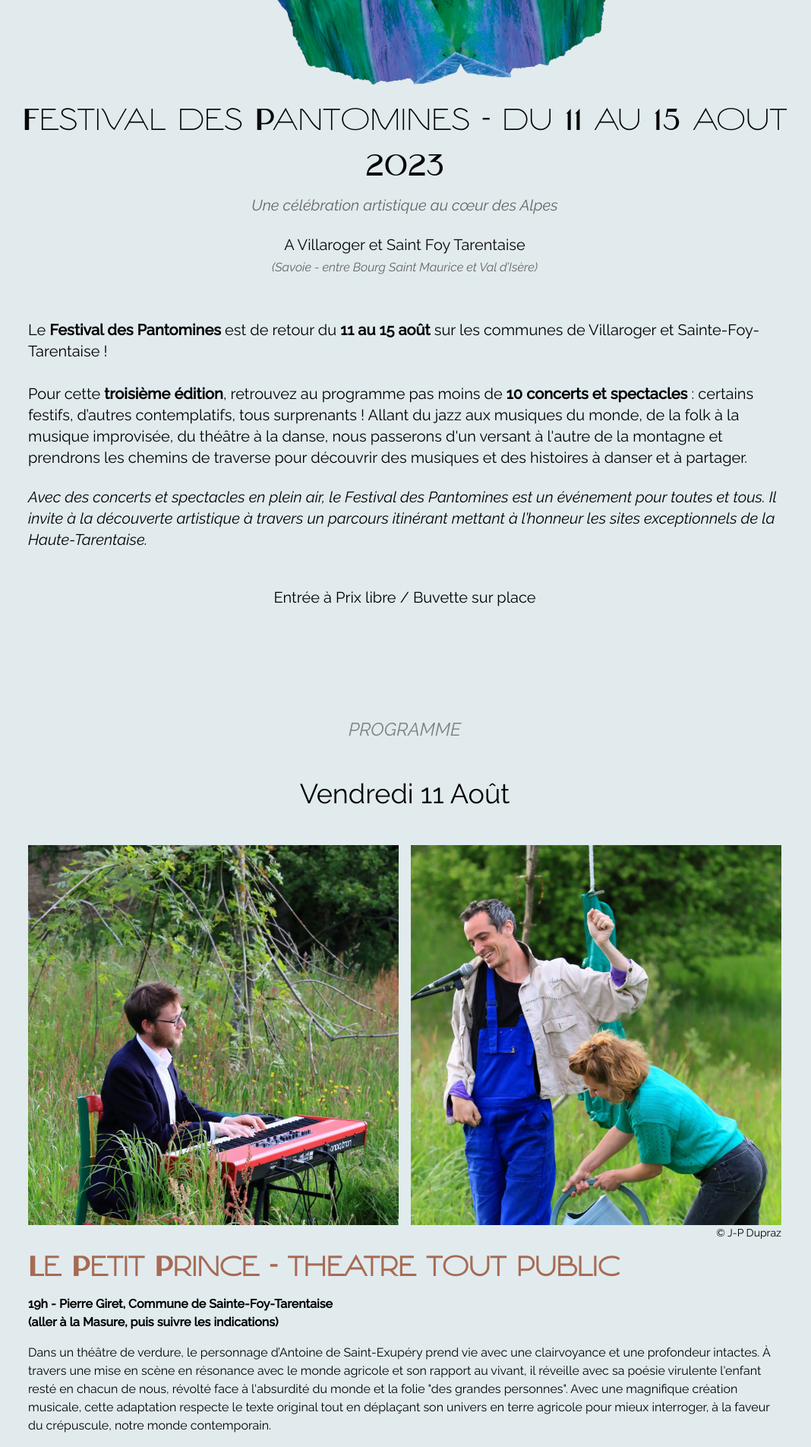
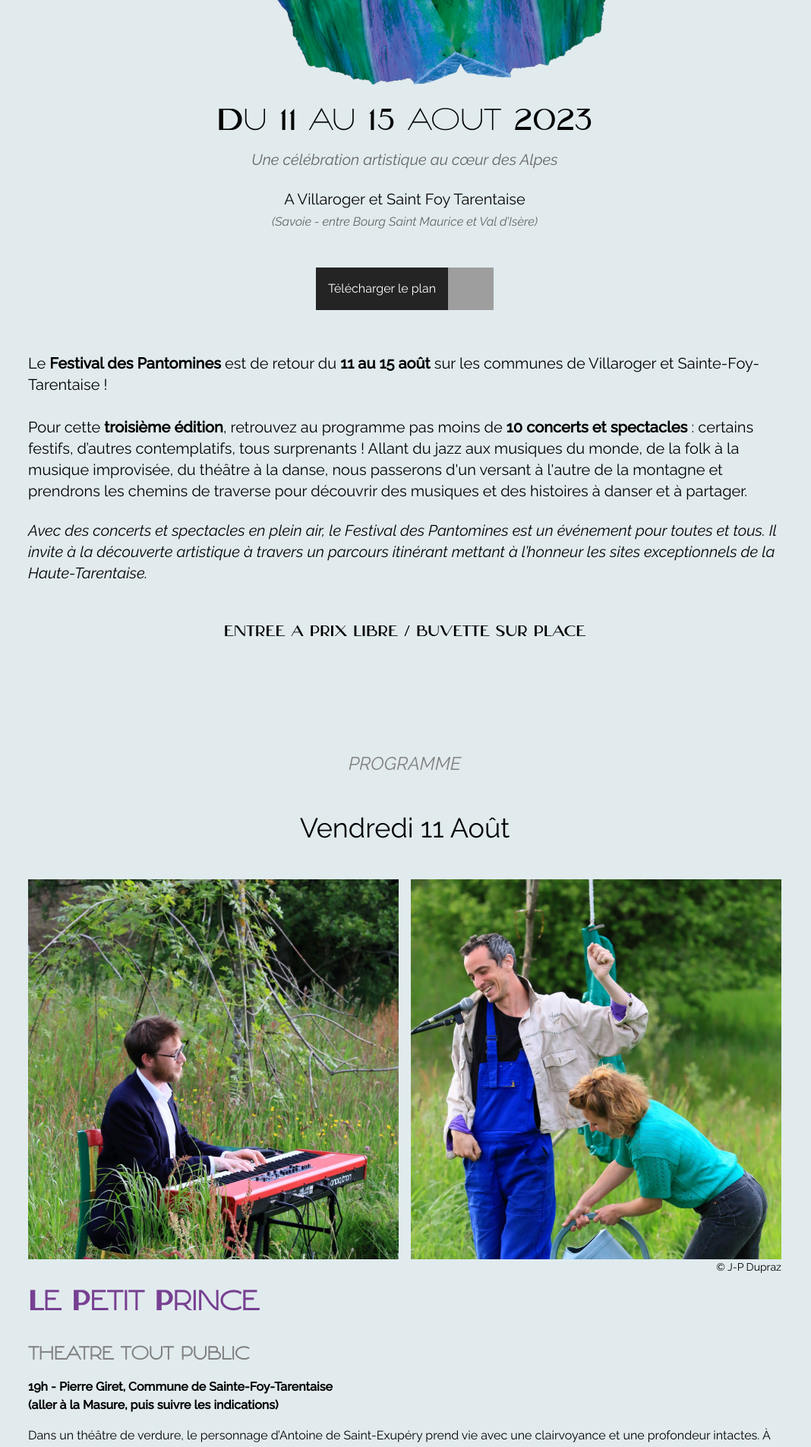
Before and after one commit to samueleyre/mineurdefond, a Next.js app: page /festival-des-pantomines in a window 1280 px wide. Shown: the part 680-2584 px from the top of the page at 76% size, without its empty margins (107-1175 px from the left). Built offline with nearby package versions, Linux system fonts and the light colour scheme; grey boxes are pictures that could not be loaded.

Commit message:
2023 modifs

```diff
--- a/components/festival/festival-event-v2.component.js
+++ b/components/festival/festival-event-v2.component.js
@@ -4,8 +4,10 @@ export default function FestivalEventV2Component(
     image=null,
     second_image=null,
     title,
+    subtitle = null,
     title_font = "font-amatic",
     title_color = "black",
+    subtitle_color = "grey",
     title_capital = "capitalize",
     place_and_time = null,
     actors = null,
@@ -62,6 +64,10 @@ export default function FestivalEventV2Component(
             <a href={link} target={newPage ? "_blank" : "_self"} rel="noreferrer" style={link ? {cursor: "pointer"} : {cursor: "default"}}>
                 <h5 className={"text-4xl pt-4 pb-4 font-bold " + title_font} style={{color: title_color}}>{title}</h5>
             </a>
+            { subtitle ?
+              <h6 className={"text-2xl pt-4 pb-4 font-bold " + title_font} style={{color: subtitle_color}}>{subtitle}</h6>
+              : ""
+            }
             { place_and_time ?
                 <p className="font-bold" dangerouslySetInnerHTML={{__html: place_and_time}}></p>
                 : ""
--- a/components/home/home-main.component.js
+++ b/components/home/home-main.component.js
@@ -91,7 +91,7 @@ export default function HomeMainComponent() {
                     <div style={{paddingTop: "10rem"}} className="text-5xl pl-10 pr-10 text-white pb-10">
                         <a className="font-cameo text-fest2023" href="/festival-des-pantomines">
                             <div style={{width: "300px"}}>
-                                Festival des Pantomines
+                                FESTIVAL DES PANTOMINES
                             </div>
                         </a>
                         <div className="mt-10">
--- a/pages/festival-des-pantomines.js
+++ b/pages/festival-des-pantomines.js
@@ -14,7 +14,7 @@ function FestivalDesPantomines() {
         </ProjectRockComponent>
         <ProjectLayoutComponent bgColor="#e1ebee" >
             <h1 className="font-cameo text-5xl pt-2 mb-2 text-center" style={{color: "#050505"}}>
-                Festival des Pantomines - du 11 au 15 août 2023
+                Du 11 au 15 août 2023
             </h1>
             <p className="text-xl mb-6 text-center italic" style={{color: "#656565"}}>
                 Une célébration artistique au cœur des Alpes
@@ -26,6 +26,13 @@ function FestivalDesPantomines() {
                 (Savoie - entre Bourg Saint Maurice et Val d’Isère)
             </p>
 
+            <div className="p-6 justify-center flex m-auto w-full">
+                <a className="justify-center flex" href="/documents/plan2023.pdf" target="_blank" rel="noreferrer">
+                    <span className="p-4"
+                          style={{backgroundColor: "#242424", color: "white"}}>Télécharger le plan</span>
+                    <img width="60px" src="/images/plan.webp" alt="le plan du festival"/>
+                </a>
+            </div>
 
             <p className="text-xl pt-8 mb-6 pl-4 pr-4">
                 Le <b>Festival des Pantomines</b> est de retour du <b>11 au 15 août</b> sur les communes de Villaroger et Sainte-Foy-Tarentaise !
@@ -36,7 +43,7 @@ function FestivalDesPantomines() {
                 Avec des concerts et spectacles en plein air, le Festival des Pantomines est un événement pour toutes et tous. Il invite à la découverte artistique à travers un parcours itinérant mettant à l’honneur les sites exceptionnels de la Haute-Tarentaise.
             </p>
             <p className="text-xl mb-8 pl-4 pr-4 text-center">
-                <span className="pl-2 pr-2">Entrée à Prix libre / Buvette sur place </span><br/>
+                <span className="pl-2 pr-2 font-cameo">ENTREE A PRIX LIBRE / BUVETTE SUR PLACE </span><br/>
             </p>
             <br/>
             <br/>
@@ -49,10 +56,12 @@ function FestivalDesPantomines() {
                 <FestivalEventV2Component
                     image="petit_prince_2.jpg"
                     second_image="petit_prince_1.jpg"
-                    title="Le Petit Prince - théâtre tout public"
+                    title="Le Petit Prince"
+                    subtitle="théâtre tout public"
+                    subtitle_color="grey"
                     title_capital="small"
                     title_font="font-cameo"
-                    title_color="#a76a53"
+                    title_color="#774091"
                     place_and_time="19h - Pierre Giret, Commune de Sainte-Foy-Tarentaise <br> (aller à la Masure, puis suivre les indications)"
                     actors="Emile Bailly et Pauline Drach, jeu ; Benjamin Groetzinger (Compagnie Démembrée), mise en scène ; Tom Georgel, création musicale"
                     description={"Dans un théâtre de verdure, le personnage d’Antoine de Saint-Exupéry prend vie avec une clairvoyance et une profondeur intactes. À travers une mise en scène en résonance avec le monde agricole et son rapport au vivant, il réveille avec sa poésie virulente l'enfant resté en chacun de nous, révolté face à l'absurdité du monde et la folie \"des grandes personnes\". Avec une magnifique création musicale, cette adaptation respecte le texte original tout en déplaçant son univers en terre agricole pour mieux interroger, à la faveur du crépuscule, notre monde contemporain."}
@@ -69,9 +78,9 @@ function FestivalDesPantomines() {
 
                 <FestivalEventV2Component
                     image="balade.webp"
-                    title="Balade guidée et contée"
+                    title="Balade Guidée et Contée"
                     title_font="font-cameo"
-                    title_color="#a76a53"
+                    title_color="#774091"
                     place_and_time="10h : départ de l'office du tourisme de la Station de Sainte-Foy-Tarentaise"
                     description="Joignez-vous à une randonnée originale face aux glaciers ! Notre guide de montagne
 nous emmènera à la rencontre de deux habitants de la région pour découvrir d’étonnantes
@@ -85,13 +94,14 @@ histoires locales.
                 />
                 <FestivalEventV2Component
                         image="papanosh.webp"
-                        title="Le bal de Papanosh - concert festif"
+                        title="Le Bal de Papanosh"
+                        subtitle={"concert festif"}
                         title_font="font-cameo"
                         title_color="#a76a53"
-                        place_and_time="Salle polyvalente de Planjo à Sainte-Foy-Tarentaise <br><br> 19h ouverture et initiation danse, 20h début du concert <br> Restauration sur place"
+                        place_and_time="Salle polyvalente de Planjo à Sainte-Foy-Tarentaise <br><br> 19h ouverture et initiation danse, 21h début du concert <br> Restauration sur place"
                         musique_style="jazz d’aujourd’hui avec Robinson Khoury (trombone), Mark Priore (piano), Pierre Tereygeol (guitares), Etienne Renard (contrebasse), Elie Martin-Charrière (batterie)"
                         description="Voilà 17 ans que ce quintet rompu à l'exercice jazzistique et féru d'influences et d'imaginaires tous azimuts se régale à faire danser le public avec ses grooves entêtants, ses chansons mexicaines et ses tarentelles endiablées. Pour le bal des Pantomines, les cinq compères invitent Amélie Affagard, maîtresse à danser et magicienne aux mille voix qui nous entraînera toute la nuit dans sa ronde. C’est la promesse de lendemains qui chantent et de mollets qui crampent. Pour reprendre leur expression, attendez-vous à “un sacré gueuleton” !
-                        <br><br>Un temps d’initiation à des danses de groupe sera proposé avant le concert."
+                        <br><br>Un temps d’<b>initiation à des danses de groupe</b> sera proposé avant le concert."
                         actors="Quentin Ghomari, trompette et chant ; Raphaël Quenehen, saxophones et chant ; Sebastien Palis, accordéon, Rhodes, chant ; Thibault Cellier, contrebasse ; Jérémie Piazza, batterie et Amélie Affagard, chant et danse"
                         copyright={"Jacky Cellier"}
                         image_position="top"
@@ -104,7 +114,7 @@ histoires locales.
                     second_image="timothee.webp"
                     title="Louison Valette  x  Timothée Quost"
                     title_font="font-cameo"
-                    title_color="#a76a53"
+                    title_color="#774091"
                     place_and_time="16h30 - La Savinaz (commune de Villaroger)"
                     description="
                     <br>
@@ -124,9 +134,10 @@ histoires locales.
                 </p>
                 <FestivalEventV2Component
                     image="sonore_boreale.webp"
-                    title="Sonore Boréale - conte musical"
+                    title="Sonore Boréale"
+                    subtitle="conte musical"
                     title_font="font-cameo"
-                    title_color="#a76a53"
+                    title_color="#774091"
                     place_and_time="20h - La Gurraz (Commune de Villaroger)"
                     description="Percussionniste explorateur des instruments du monde entier, <b>Sylvain Lemêtre</b> s’est constitué une table de percussions offrant un panel de jeu illimité qu’il nourrit de sa pratique de l’improvisation. Dans ce spectacle, cet instrumentarium étonnant prend vie à travers des contes chimériques aussi bien parlés que percutés. Tambours brésiliens, chinois, malgaches, bois de tout feu, métaux d’Asie en cloches, en plaques, en tubes, en lames s’entremêlent et dialoguent avec les mots extraits du livre « La Funghimiracolette » d’Olivier Mellano. Ce solo intimiste, drôle et haut en couleur sonore, nous embarque dans un voyage fabuleux ! "
                     actors="Durée : 1h"
@@ -141,9 +152,10 @@ histoires locales.
             <div className="mobile:p-4 sm:pt-22 sm:pb-22 sm:pl-4 sm:pr-4 mb-24 flex flex-wrap justify-center">
                 <FestivalEventV2Component
                     image="vaguent.webp"
-                    title="Vaguent - musique contemplative"
+                    title="Vaguent"
+                    subtitle={"musique contemporaine"}
                     title_font="font-cameo"
-                    title_color="#a76a53"
+                    title_color="#774091"
                     place_and_time="16h - Le Champet, clairière des Îles <br> (accès depuis l'aire de chaînage située le long de la D902 entre Viclaire et Sainte-Foy)"
                     description="Aérienne et cyclique, la musique de Vaguent se nourrit de motifs minimalistes et de textures de son. Portant l’accent sur une musique résolument chambriste, le quintet joue avec les mélanges de timbres et façonne ainsi des espaces à l'intérieur desquels les repères sonores se troublent. Les formes étirées et brumeuses révèlent alors de somptueux paysages quand d’autres créent des refuges chaleureux où se blottir."
                     actors="Avec Axel Gaudron - bugle, organetta, composition ; Léa Ciechelski - saxophone alto, flûte alto ; Yurie Hu - violon, alto ; Thibaud Boustany - piano ; Adrien Desse - percussions, synthétiseur modulaire. "
@@ -153,9 +165,10 @@ histoires locales.
                 />
                 <FestivalEventV2Component
                     image="los_hermanos.webp"
-                    title="Los Hermanos Pouyé - musique argentine"
+                    title="Los Hermanos Pouyé"
+                    subtitle={"musique argentine"}
                     title_font="font-cameo"
-                    title_color="#a76a53"
+                    title_color="#774091"
                     place_and_time="20h - Le Champet, clairière des Îles <br> (accès depuis l'aire de chaînage située le long de la D902 entre Viclaire et Sainte-Foy)"
                     description="Les trois frères Franco-Argentins et leurs acolytes rapportent d’Amérique du sud des milongas et autres chansons traditionnelles. Passant d'une veine intimiste à des pièces résolument festives, ils les accompagnent de compositions originales avec lesquelles les rythmes latino-américains se parent de nouvelles couleurs. Formant un ensemble puissamment expressif, les six musiciens partagent leur passion avec une irrésistible générosité. Attendez-vous à un moment de fête et d’émotion unique !"
                     actors="Avec Thomas Pouyé - violon, Gaspar Pouyé - bandonéon, Jean Pouyé - guitare, Elie Delphin - violon, Louis Prado - contrebasse, Pablo Costadone - batterie."
@@ -167,9 +180,10 @@ histoires locales.
             <p className="p-6 text-4xl text-center">Mardi 15 Août</p>
             <div className="mobile:p-4 sm:pt-22 sm:pb-22 sm:pl-4 sm:pr-4 mb-24 flex flex-wrap justify-center">
                 <FestivalEventV2Component
-                    title="Banquet - Radio-Crochet - repas où vous chantez !"
+                    title="Banquet - Radio-Crochet"
+                    subtitle="repas où vous chantez !"
                     title_font="font-cameo"
-                    title_color="#a76a53"
+                    title_color="#774091"
                     place_and_time="11h30 : Ouverture du banquet, 12h30 : Début du Radio crochet <br> Place de l’église de Villaroger - Restauration sur place"
                     description="Date oblige, cette dernière journée prendra naturellement des airs de fête de village, avec un grand banquet et un radio crochet (karaoké) accompagné de musiciens aguerris ! Chacun et chacune est invité à monter sur scène pour nous chanter sa plus belle chanson, devant un public déjà conquis !! <br>
 Vous pourrez vous inscrire pendant toute la durée du festival. De Nougaro à Stromae, en passant par France Gall, une liste gargantuesque vous permettra de trouver votre titre favori !
@@ -178,9 +192,10 @@ Vous pourrez vous inscrire pendant toute la durée du festival. De Nougaro à St
                 />
                 <FestivalEventV2Component
                     image="terra_mare.webp"
-                    title="Terra Mare - folk"
+                    title="Terra Mare"
+                    subtitle={"folk"}
                     title_font="font-cameo"
-                    title_color="#a76a53"
+                    title_color="#774091"
                     place_and_time="15h - Église de Villaroger"
                     description="Auteur-compositeur originaire des Alpes du Nord, <b>Paolo Gauthier</b> se consacre avec tendresse à l’écriture de chansons. Son solo guitare-voix Terra Mare est une échappée folk, née de la pratique de la marche et éprouvée lors de tournées de chapelles en églises, à l'écoute du vent et de l'échos. Dans une langue vibrante et poétique, il trace de manière instinctive les émotions mystérieuses qu’éveillent l’amour, la montagne, la mer, le départ, le retour. Rassembleuse, sa folk nous entraîne dans son vague-à-l'âme presque incantatoire, sa poésie de l'errance et des retrouvailles. "
                     actors="Durée : 1h"
@@ -196,7 +211,7 @@ Vous pourrez vous inscrire pendant toute la durée du festival. De Nougaro à St
 
             <div class="p-6 justify-center flex m-auto w-full">
                 <a class="justify-center flex" href="/documents/programme2023.pdf" target="_blank" rel="noreferrer">
-                    <span class="p-4" style={{backgroundColor: "#242424", color: "white"}}>Télécharger le plan</span>
+                    <span class="p-4" style={{backgroundColor: "#242424", color: "white"}}>Télécharger le programme</span>
                     <img width="60px" src="/images/plan.webp" alt="le plan du festival"/>
                 </a>
             </div>
@@ -206,7 +221,7 @@ Vous pourrez vous inscrire pendant toute la durée du festival. De Nougaro à St
             </p>
 
             <p className="text-center mt-16 mb-8 pl-4 pr-4">
-                Tous les spectacles sont à prix libre (mais conseillé 10€).
+                Tous les spectacles sont à prix libre (conseillé 10€).
             </p>
 
             <p className="text-center">
--- a/tailwind.config.js
+++ b/tailwind.config.js
@@ -13,7 +13,8 @@ module.exports = {
         success: '#0070f3',
         cyan: '#79FFE1',
         e1ebee: '#E1EBEE',
-        fest2023: "#774091"
+        fest2023: "#4f80c1",
+        774091: "#774091"
       },
       spacing: {
         28: '7rem',
```
Also changed, not shown: styles/index.scss (+33 -3 lines), 1 other file (tests, documents, lock files or other folders).
